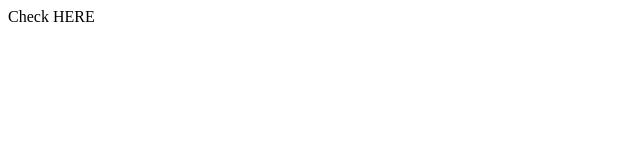
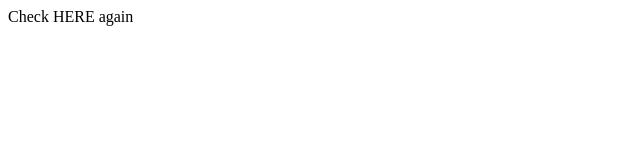
Before and after one commit to sg-mygit/cyberapp.io, a plain HTML site: page index.html in a window 1280 px wide. Shown: the full height of the page, 0-640 px from the left. Drawn offline with Linux system fonts and the light colour scheme.

Commit message:
Update index.html

```diff
--- a/index.html
+++ b/index.html
@@ -1,4 +1,4 @@
 <html>
 <title>ESD_Apps</title>
-<p>Check HERE</p>
+<p>Check HERE again</p>
 </html>
```
